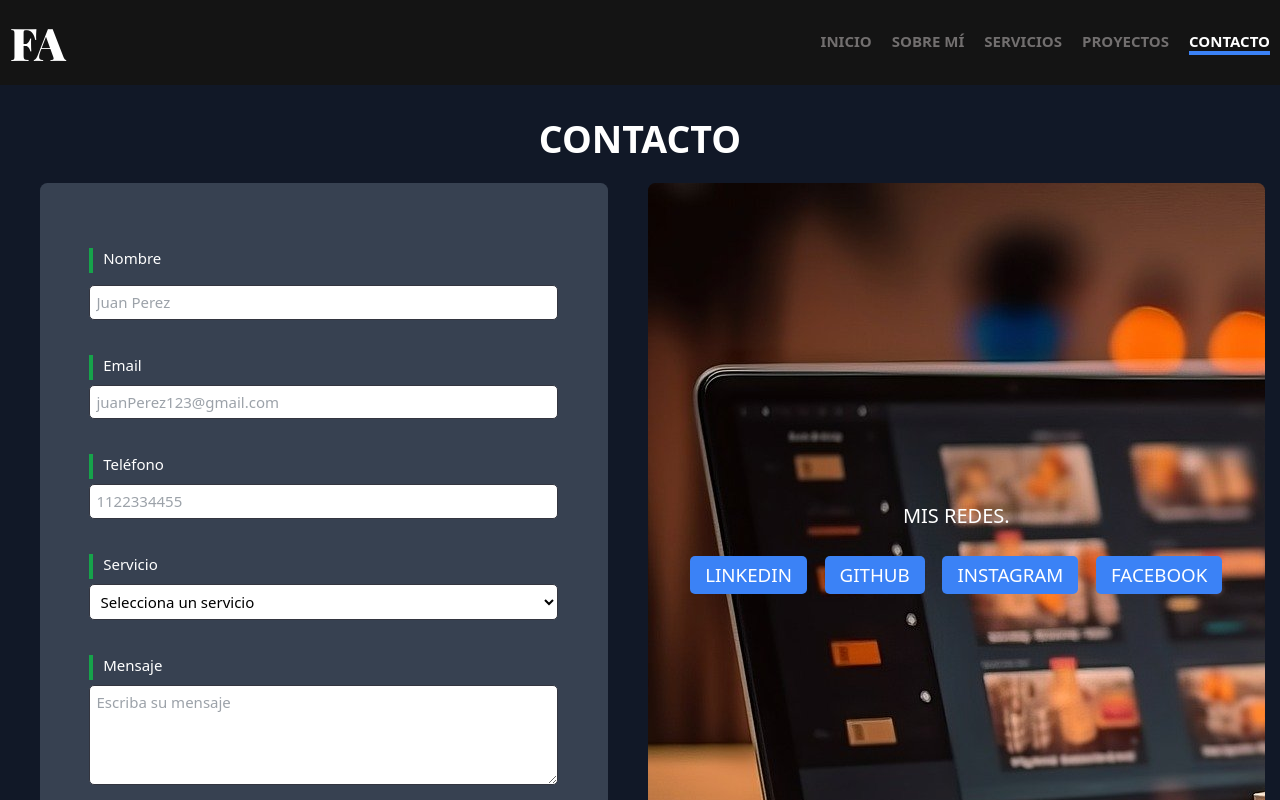
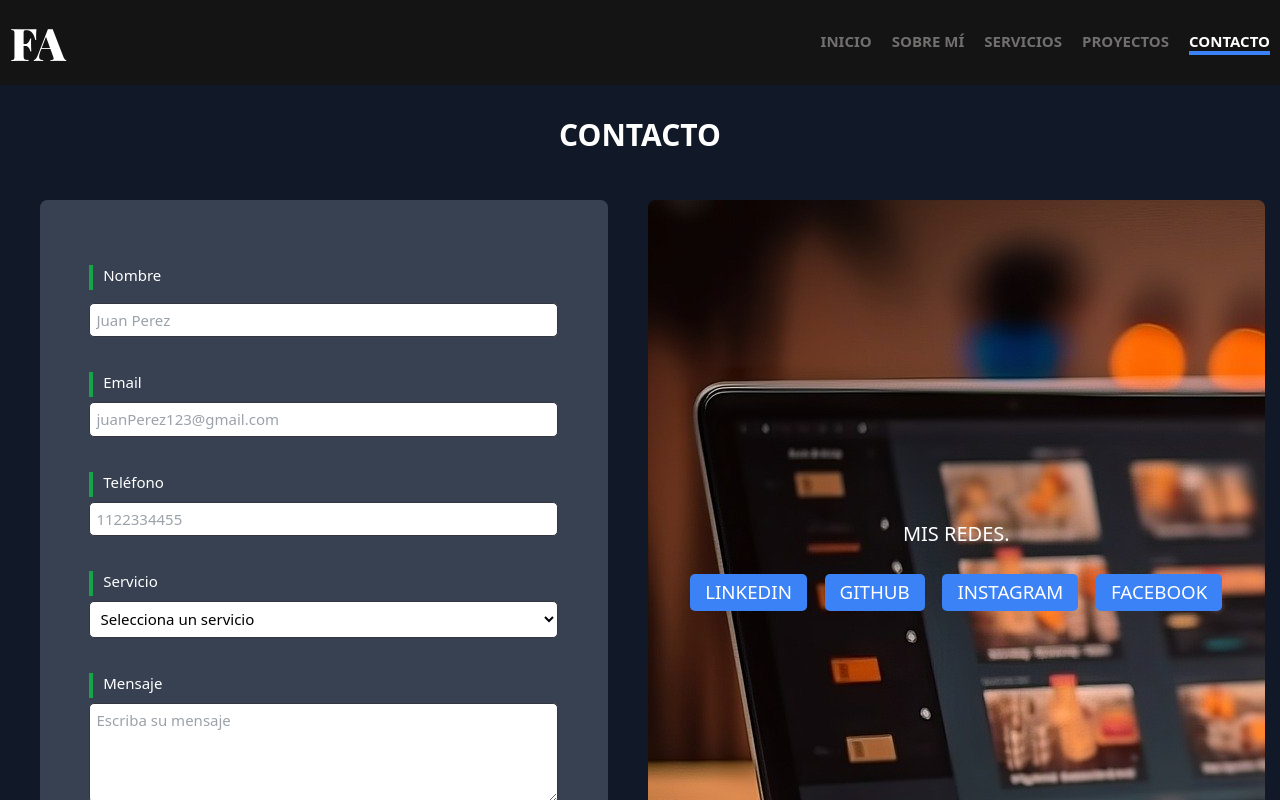
Before and after one commit to Flavioarzamendia/portfolionextjs-v.2, a Next.js app: page /contacto in a window 1280 px wide. Shown: the top 800 px of the page. Built offline with nearby package versions, Linux system fonts and the light colour scheme.

Commit message:
cambio de hedings

```diff
--- a/components/formulario.js
+++ b/components/formulario.js
@@ -15,7 +15,7 @@ return(
     <>
     <section className="w-full py-12 md:py-24 lg:py-14 mt-0 bg-gray-900 font-sans">
            <div className="px-4 md:px-6 text-center">
-            <h1 className=" text-4xl md:text-6xl text-white uppercase font-bold mb-10" >Contacto</h1>
+            <h1 className=" text-3xl md:text-5xl font-bold text-center mb-20 text-white uppercase" >Contacto</h1>
              <div className="grid gap-6 md:grid-cols-1 lg:grid-cols-2 items-center text-left">
                <div className="flex flex-col justify-center space-y-4 md:px-10 sm:mb-10 sm:mt-10 lg:mb-0 lg:mt-0 ">
                  <div className="space-y-14 mb-10 lg:mb-0 bg-gray-700 rounded-xl ">
--- a/components/misproyectos.js
+++ b/components/misproyectos.js
@@ -7,7 +7,7 @@ const Misproyectos = () => {
     <div className=" px-4 md:px-6">
       <div className="flex flex-col items-center justify-center space-y-4 text-center">
         <div className="space-y-2">
-          <h2 className="text-3xl font-bold  sm:text-4xl md:text-5xl lg:text-6xl uppercase mb-10">Mis Proyectos</h2>
+          <h2 className="text-3xl md:text-5xl font-bold text-center mb-20 uppercase">Mis Proyectos</h2>
 
         </div>
       </div>
```
